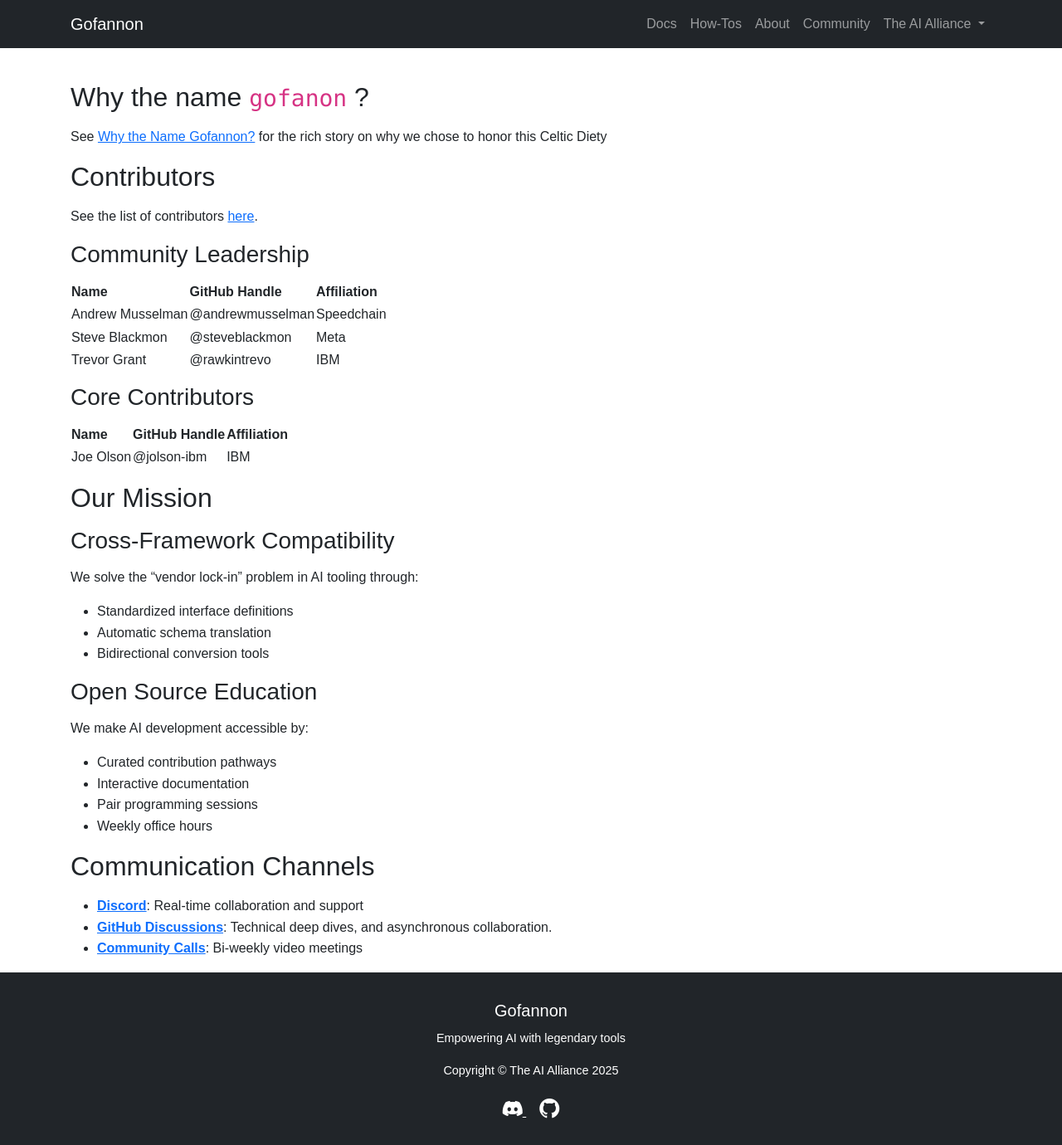
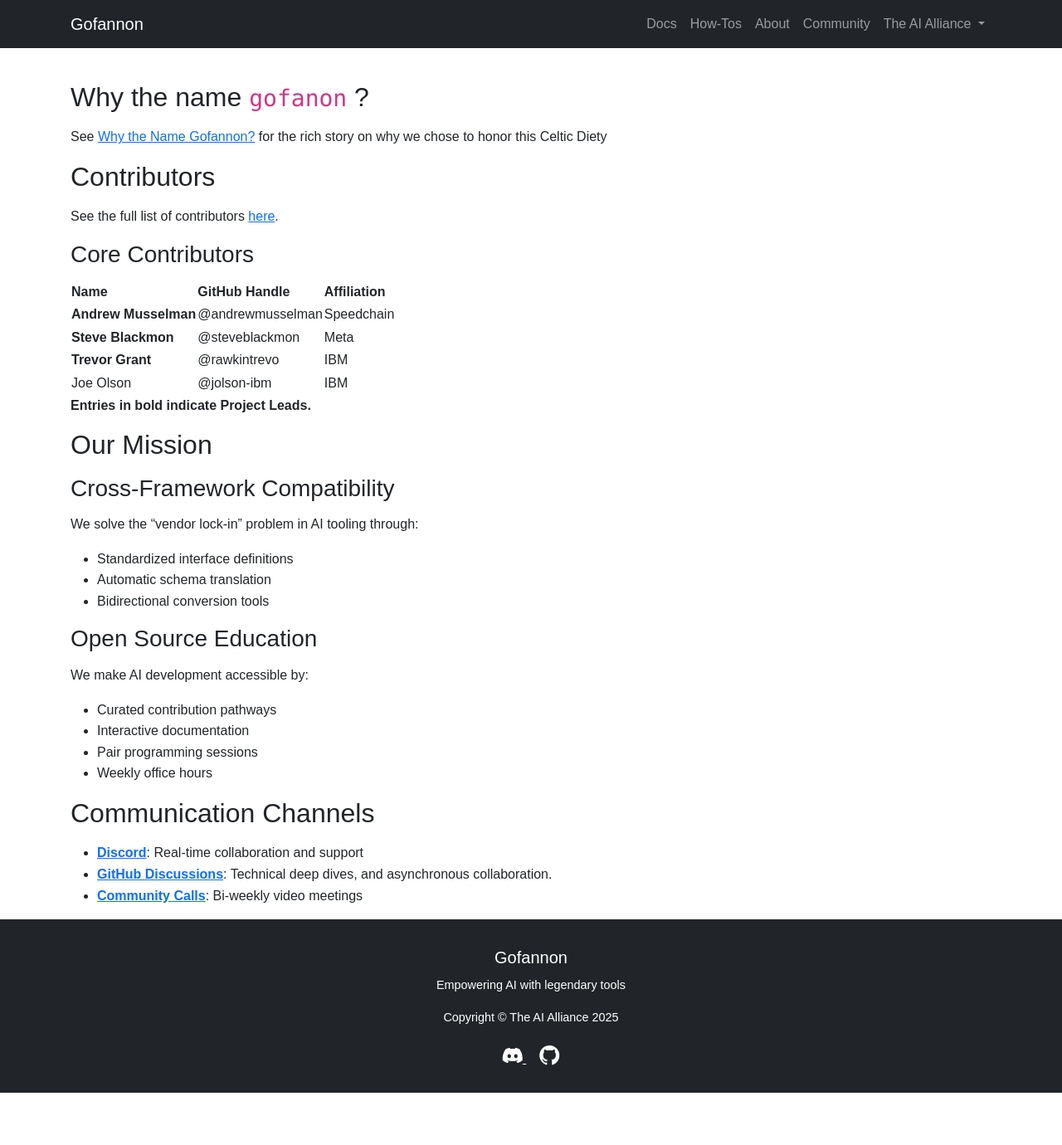
Before and after one commit to vedansh-5/gofannon, a Jekyll site: the page built from website/about/index.md, in a window 1280 px wide. Shown: the whole page at 83% size. Built offline with Jekyll 4.4.1, drawn with Linux system fonts in a browser that asks for light colours; after the commit the page ends 1317 px from its top, so only the background shows below that.

Commit message:
Core contributors table formatting (#139)
* table formatting

Signed-off-by: Vedansh Saini <77830698+vedansh-5@users.noreply.github.com>

* second push

Signed-off-by: Vedansh Saini <77830698+vedansh-5@users.noreply.github.com>

---------

Signed-off-by: Vedansh Saini <77830698+vedansh-5@users.noreply.github.com>

```diff
--- a/website/about/index.md
+++ b/website/about/index.md
@@ -8,21 +8,18 @@
 
 ## Contributors
 
-See the list of contributors [here](https://github.com/The-AI-Alliance/gofannon/graphs/contributors).
-
-### Community Leadership
-
-| Name            | GitHub Handle       | Affiliation |
-|----------------|-------------------|------------|
-| Andrew Musselman | @andrewmusselman  | Speedchain  |
-| Steve Blackmon  | @steveblackmon     | Meta       |
-| Trevor Grant    | @rawkintrevo       | IBM        |
+See the full list of contributors [here](https://github.com/The-AI-Alliance/gofannon/graphs/contributors).
 
 ### Core Contributors
 
-| Name            | GitHub Handle       | Affiliation |
-|----------------|-------------------|------------|
-| Joe Olson | @jolson-ibm  | IBM  |
+| Name                 | GitHub Handle       | Affiliation    |
+|----------------------|---------------------|----------------|
+| **Andrew Musselman** | @andrewmusselman    | Speedchain     |
+| **Steve Blackmon**   | @steveblackmon      | Meta           |
+| **Trevor Grant**     | @rawkintrevo        | IBM            |
+| Joe Olson            | @jolson-ibm         | IBM            |
+
+**Entries in bold indicate Project Leads.**
 
 ## Our Mission
 
```
